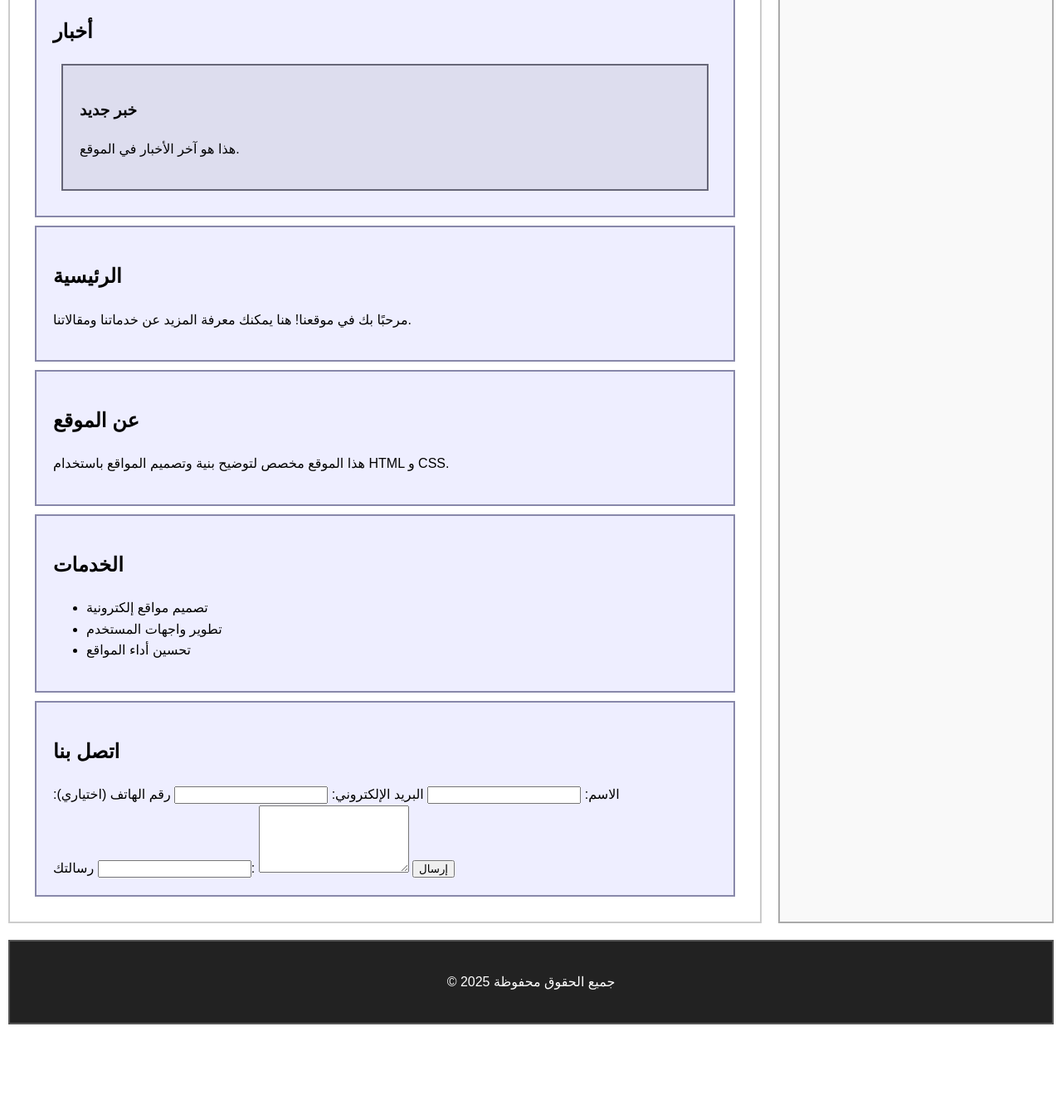
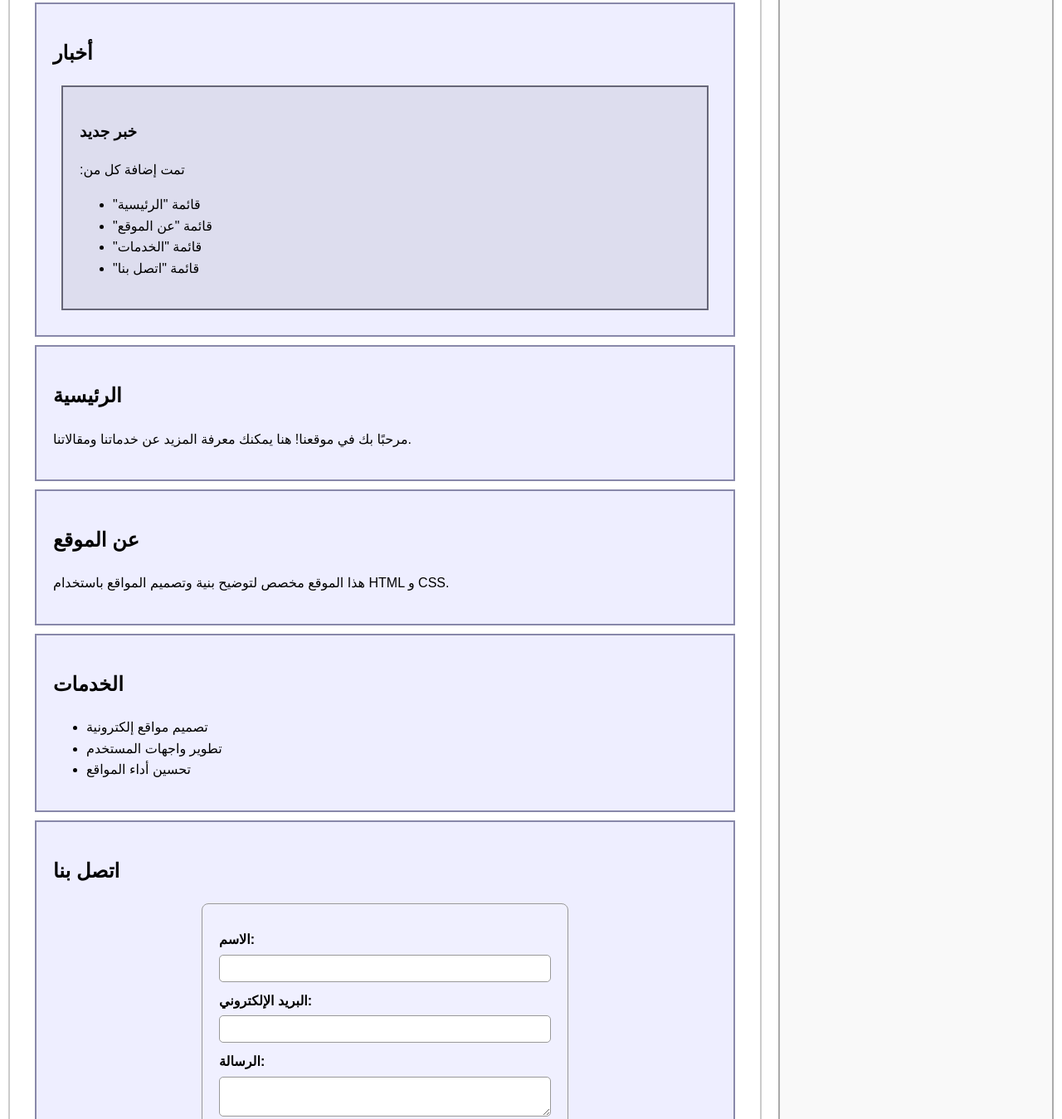
Before and after one commit to Collins207/First-Project01, a plain HTML site: page index.html in a window 1280 px wide. Shown: the part 911-2260 px from the top of the page at 83% size. Before the commit the page ends 2156 px from the top, so only its background shows below. Drawn offline with Linux system fonts and the light colour scheme.

Commit message:
Update-index.html

```diff
--- a/index.html
+++ b/index.html
@@ -1,3 +1,4 @@
+http://localhost/Test/index.html
 <!DOCTYPE html>
 <html lang="ar">
 
@@ -69,6 +70,47 @@
             background: #dde;
             border-color: #667;
         }
+
+        form {
+            background-color: #f0f0ff;
+            /* لون خلفية خفيف */
+            padding: 20px;
+            border: 1px solid #999;
+            border-radius: 8px;
+            width: 50%;
+            margin: auto;
+        }
+
+        label {
+            display: block;
+            /* كل تسمية على سطر مستقل */
+            margin-top: 10px;
+            font-weight: bold;
+        }
+
+        input,
+        textarea {
+            width: 100%;
+            /* جعل الحقول تملأ العرض */
+            padding: 8px;
+            margin-top: 5px;
+            border: 1px solid #999;
+            border-radius: 5px;
+        }
+
+        button {
+            margin-top: 10px;
+            padding: 10px;
+            background-color: #007BFF;
+            color: white;
+            border: none;
+            border-radius: 5px;
+            cursor: pointer;
+        }
+
+        button:hover {
+            background-color: #0056b3;
+        }
     </style>
 </head>
 
@@ -106,7 +148,14 @@
                 <h2>أخبار</h2>
                 <article>
                     <h3>خبر جديد</h3>
-                    <p>هذا هو آخر الأخبار في الموقع.</p>
+                    <p>:تمت إضافة كل من
+                    <ul>
+                        <li>"قائمة "الرئيسية</li>
+                        <li>"قائمة "عن الموقع</li>
+                        <li>"قائمة "الخدمات</li>
+                        <li>"قائمة "اتصل بنا</li>
+                    </ul>
+                    </p>
                 </article>
             </section>
             <section id="home">
@@ -129,18 +178,15 @@
             </section>
             <section id="contact">
                 <h2>اتصل بنا</h2>
-                <form action="#" method="post">
+                <form action="send_email.php" method="post">
                     <label for="name">الاسم:</label>
                     <input type="text" id="name" name="name" required>
 
                     <label for="email">البريد الإلكتروني:</label>
                     <input type="email" id="email" name="email" required>
 
-                    <label for="phone">رقم الهاتف (اختياري):</label>
-                    <input type="tel" id="phone" name="phone">
-
-                    <label for="message">رسالتك:</label>
-                    <textarea id="message" name="message" rows="5" required></textarea>
+                    <label for="message">الرسالة:</label>
+                    <textarea id="message" name="message" required></textarea>
 
                     <button type="submit">إرسال</button>
                 </form>
```
